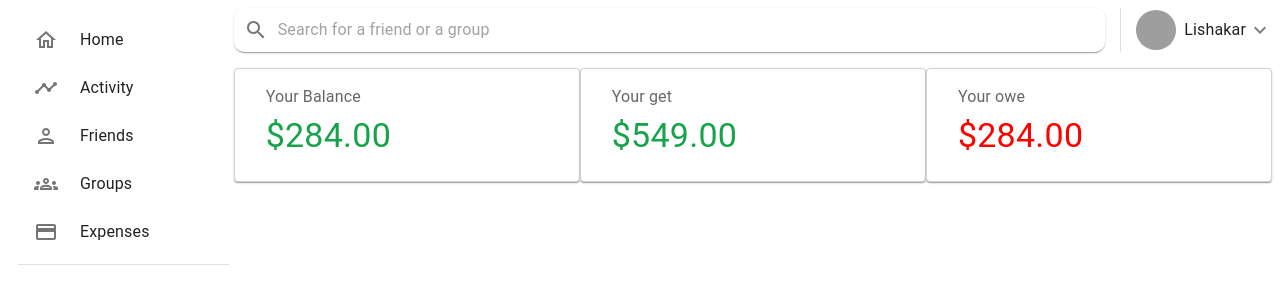
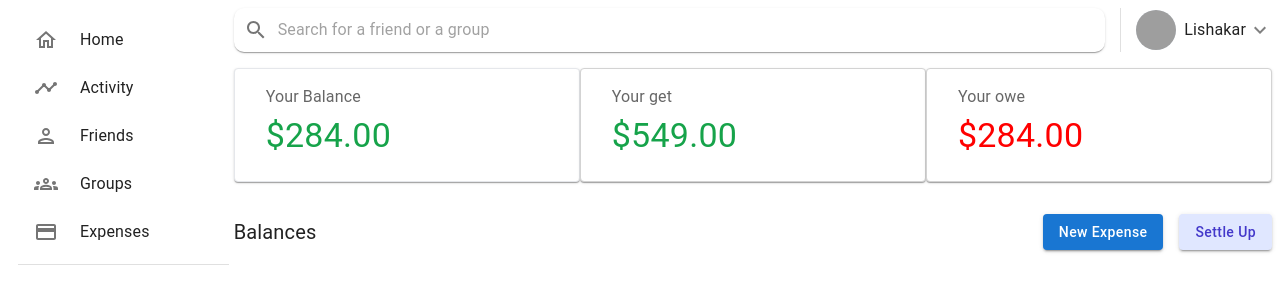
Before and after one commit to lishakar15/SplitShare-Dashboard, a React (Create React App) app: page / in a window 1280 px wide. Shown: the top 304 px of the page. Built offline with nearby package versions, Linux system fonts and the light colour scheme; grey boxes are pictures that could not be loaded.

Commit message:
Balance App bar wth Expense and Settle up button added

```diff
--- /dev/null
+++ b/src/BalanceAppBar.js
@@ -0,0 +1,18 @@
+import { Box, Button, Typography } from '@mui/material';
+import React from 'react';
+
+
+const BalanceAppBar = () => {
+  return (
+    <Box container sx={{my:4,display:"flex", alignItems:"center",justifyContent:"space-between"}}>
+      <Typography variant='div'sx={{fontSize: 20}} >Balances</Typography >
+      <Box sx={{display:"flex",justifyContent:"space-around"}}>
+      <Button variant="contained" sx={{ textTransform: 'none' }}>New Expense</Button>
+      <Button variant="contained"sx={{ textTransform: 'none',bgcolor:"#e0e7ff", color :"#4338ca",ml:2 }}>Settle Up</Button>
+      </Box>
+
+    </Box>
+  )
+}
+
+export default BalanceAppBar;
--- a/src/BalanceBoard.js
+++ b/src/BalanceBoard.js
@@ -11,7 +11,7 @@ const BalanceBoard = () => {
         justifyContent:'center',
         mt:2,
         }}>
-        <Card sx={{flex:1,border:"1px solid lightgray"}}>
+        <Card sx={{flex:1,border:"1px solid #e5e7eb"}}>
             <CardContent sx={{ml:"15px"}}>
                 <Typography gutterBottom sx={{ color: 'text.secondary', fontSize: 16 }}>
                 Your Balance
--- a/src/MainSection.js
+++ b/src/MainSection.js
@@ -10,6 +10,7 @@ const MainSection = () => {
     <Box  container sx ={{ml:"15px"}}>
         <SearchBar/>
         <BalanceBoard/>
+        <BalanceAppBar/>
     </Box>
 
   )
```
